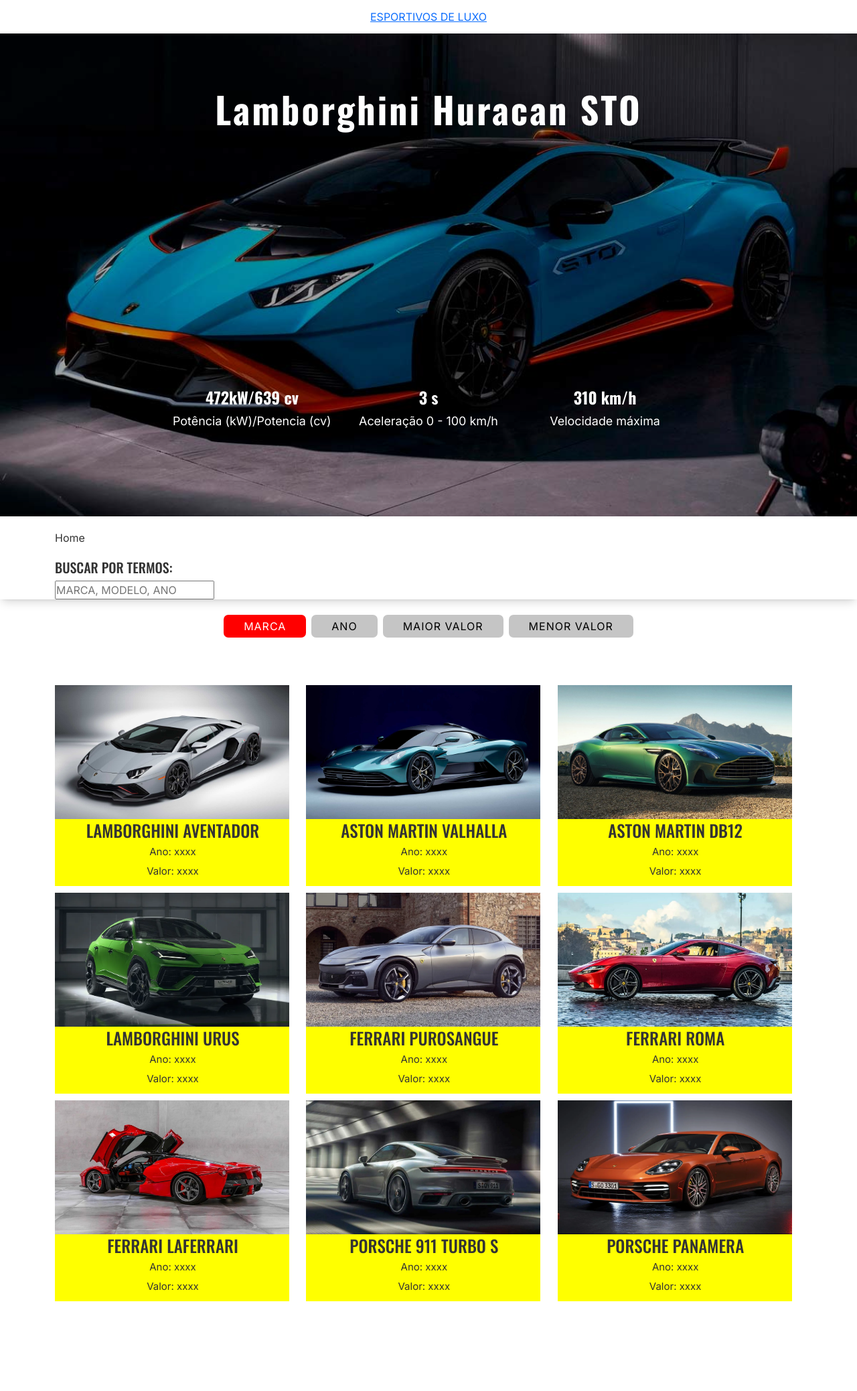
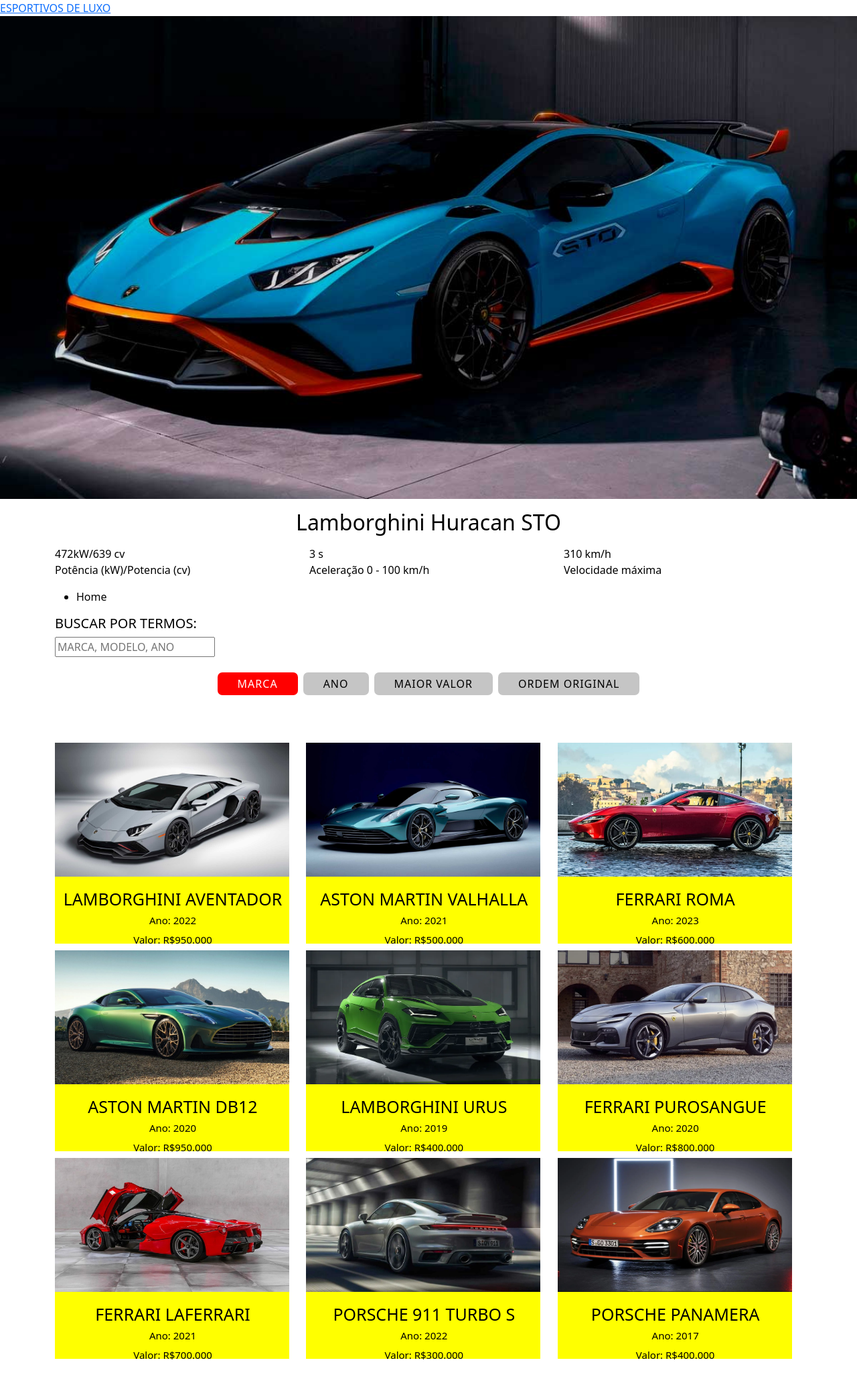
Before and after one commit to Nfinotti7/lp-porsche, a PHP site: page /catalogo.php in a window 1280 px wide. Shown: the whole page at 67% size. Before the commit the page ends 1943 px from the top, so only its background shows below. Run offline with PHP 8.4, Linux system fonts and the light colour scheme; data that the repository does not hold is empty; some libraries are stand-ins or nearby versions.

Commit message:
11:36 19-09-23

```diff
--- a/catalogo.php
+++ b/catalogo.php
@@ -21,19 +21,18 @@
      <link rel="stylesheet" href="./assets/photoswipe/photoswipe.css" />
      <link rel="stylesheet" href="./assets/glidejs/glide.theme.min.css" />
      <link rel="stylesheet" href="./assets/lity/lity.min.css" />
-    <link rel="stylesheet" href="style.css" />
      <link rel="stylesheet" href="style-catalogo.css" />
 
-
+     <script defer src="./assets/jquery.min.js"></script>
      <script defer src="https://www.google.com/recaptcha/api.js"></script>
      <script defer src="//cdn.jsdelivr.net/npm/sweetalert2@11"></script>
 
      <script defer src="./assets/bootstrap/js/bootstrap.min.js"></script>
-    <script defer src="./assets/jquery.min.js"></script>
      <script defer src="./assets/lax.min.js"></script>
      <script defer src="./assets/glidejs/glide.min.js"></script>
      <script defer src="./assets/lity/lity.min.js"></script>
-    <script defer src="script.js" type="module"></script>
+     <script src="./node_modules/isotope-layout/dist/isotope.pkgd.min.js"></script>
+     <script defer src="script-ctlg.js" type="module"></script>
      <!-- Google tag (gtag.js) -->
      <script async src="https://www.googletagmanager.com/gtag/js?id=G-SBE0R83WT7"></script>
      <script>
@@ -46,10 +45,6 @@
 
      gtag("config", "G-SBE0R83WT7");
      </script>
-    <script src="/path/to/isotope.pkgd.min.js"></script>
-    <script src="https://unpkg.com/isotope-layout@3/dist/isotope.pkgd.js"></script>
-<!-- or -->
-<script src="https://unpkg.com/isotope-layout@3/dist/isotope.pkgd.min.js"></script>
  </head>
  <header class="hdr-catalogo">
      <div>
@@ -83,15 +78,15 @@
                  <div class="banner__content--texts">
                      <div class="row">
                          <div class="col-6 col-md-6 col-lg-4">
-                            <h3>472kW/639 cv</h3>
+                             <h3 class="marca"></h3>472kW/639 cv</h3>
                              <p>Potência (kW)/Potencia (cv)</p>
                          </div>
                          <div class="col-6 col-md-6 col-lg-4">
-                            <h3>3 s</h3>
+                             <h3 class="marca"></h3>3 s</h3>
                              <p>Aceleração 0 - 100 km/h</p>
                          </div>
                          <div class="col-6 col-md-6 col-lg-4">
-                            <h3>310 km/h</h3>
+                             <h3 class="marca"></h3>310 km/h</h3>
                              <p>Velocidade máxima</p>
                          </div>
                      </div>
@@ -105,98 +100,101 @@
                  <ul class="nav-menu">
                      <li class="nav-item">Home</li>
                  </ul>
-                <h5>BUSCAR POR TERMOS:</h5><input type="text" name="search" placeholder="MARCA, MODELO, ANO">
+                 <h5>BUSCAR POR TERMOS:</h5><input type="text" id="searchbar" name="searchbar"
+                     placeholder="MARCA, MODELO, ANO" onkeyup="search()">
              </nav>
          </div>
      </section>
 
      <section id="catalogo-bd">
-        <div class="btn-section">
-            <button class="button active" data-filter=".marca">Marca</button>
-            <button class="button" data-filter=".ano">Ano</button>
-            <button class="button" data-filter=".maiorvalor">Maior valor</button>
-            <button class="button" data-filter=".menorvalor">Menor valor</button>
+         <div class="sorts" class="button-group" id="sorts">
+             <button class="button active" data-sort-by="marca">Marca</button>
+             <button class="button" data-sort-by="year">Ano</button>
+             <button class="button" data-sort-by="preco">Maior valor</button>
+             <button class="button" data-sort-by="original-order">Ordem original</button>
          </div>
          <div class="container">
-            <div class="ctlg-car">
+             <div class="grid">
+                 <div class="box-item" data-category="lambo">
                      <figure><img src="./public/imglamb.jpg" alt=""></figure>
-                <h3>LAMBORGHINI AVENTADOR</h3>
-                <p>Ano: xxxx</p>
-                <p>Valor: xxxx</p>
+                     <h3 class="marca">LAMBORGHINI AVENTADOR</h3>
+                     <p class="year">Ano: 2022</p>
+                     <p class="preco">Valor: R$950.000</p>
                      <div class="overlay">
                          <a href="#">Saiba mais</a>
                      </div>
                  </div>
-            <div class="ctlg-car">
+                 <div class="box-item" data-category="aston">
                      <figure><img src="./public/AMvalhalla.jpg" alt=""></figure>
-                <h3>ASTON MARTIN VALHALLA</h3>
-                <p>Ano: xxxx</p>
-                <p>Valor: xxxx</p>
+                     <h3 class="marca">ASTON MARTIN VALHALLA</h3>
+                     <p class="year">Ano: 2021</p>
+                     <p class="preco">Valor: R$500.000</p>
                      <div class="overlay">
                          <a href="#">Saiba mais</a>
                      </div>
                  </div>
-            <div class="ctlg-car">
-                <figure><img src="./public/AMdb12.jpg" alt=""></figure>
-                <h3>ASTON MARTIN DB12</h3>
-                <p>Ano: xxxx</p>
-                <p>Valor: xxxx</p>
+                 <div class="box-item" data-category="ferra">
+                     <figure><img src="./public/FRRroma.jpg" alt=""></figure>
+                     <h3 class="marca">FERRARI ROMA</h3>
+                     <p class="year">Ano: 2023</p>
+                     <p class="preco">Valor: R$600.000</p>
                      <div class="overlay">
                          <a href="#">Saiba mais</a>
                      </div>
                  </div>
-            <div class="ctlg-car">
-                <figure><img src="./public/LBurus.webp" alt=""></figure>
-                <h3>LAMBORGHINI URUS</h3>
-                <p>Ano: xxxx</p>
-                <p>Valor: xxxx</p>
+                 <div class="box-item" data-category="aston">
+                     <figure><img src="./public/AMdb12.jpg" alt=""></figure>
+                     <h3 class="marca">ASTON MARTIN DB12</h3>
+                     <p class="year">Ano: 2020</p>
+                     <p class="preco">Valor: R$950.000</p>
                      <div class="overlay">
                          <a href="#">Saiba mais</a>
                      </div>
                  </div>
-            <div class="ctlg-car">
-                <figure><img src="./public/FRRpurosangue.webp" alt=""></figure>
-                <h3>FERRARI PUROSANGUE</h3>
-                <p>Ano: xxxx</p>
-                <p>Valor: xxxx</p>
+                 <div class="box-item" data-category="lambo">
+                     <figure><img src="./public/LBurus.webp" alt=""></figure>
+                     <h3 class="marca">LAMBORGHINI URUS</h3>
+                     <p class="year">Ano: 2019</p>
+                     <p class="preco">Valor: R$400.000</p>
                      <div class="overlay">
                          <a href="#">Saiba mais</a>
                      </div>
                  </div>
-            <div class="ctlg-car">
-                <figure><img src="./public/FRRroma.jpg" alt=""></figure>
-                <h3>FERRARI ROMA</h3>
-                <p>Ano: xxxx</p>
-                <p>Valor: xxxx</p>
+                 <div class="box-item" data-category="ferra">
+                     <figure><img src="./public/FRRpurosangue.webp" alt=""></figure>
+                     <h3 class="marca">FERRARI PUROSANGUE</h3>
+                     <p class="year">Ano: 2020</p>
+                     <p class="preco">Valor: R$800.000</p>
                      <div class="overlay">
                          <a href="#">Saiba mais</a>
                      </div>
                  </div>
-            <div class="ctlg-car">
+                 <div class="box-item" data-category="ferra">
                      <figure><img src="./public/FRRlaferrari.jpg" alt=""></figure>
-                <h3>FERRARI LAFERRARI</h3>
-                <p>Ano: xxxx</p>
-                <p>Valor: xxxx</p>
+                     <h3 class="marca">FERRARI LAFERRARI</h3>
+                     <p class="year">Ano: 2021</p>
+                     <p class="preco">Valor: R$700.000</p>
                      <div class="overlay">
                          <a href="#">Saiba mais</a>
                      </div>
                  </div>
-            <div class="ctlg-car">
+                 <div class="box-item" data-category="pors">
                      <figure><img src="./public/PRSC911turbos.webp" alt=""></figure>
-                <h3>PORSCHE 911 TURBO S</h3>
-                <p>Ano: xxxx</p>
-                <p>Valor: xxxx</p>
+                     <h3 class="marca">PORSCHE 911 TURBO S</h3>
+                     <p class="year">Ano: 2022</p>
+                     <p class="preco">Valor: R$300.000</p>
                      <div class="overlay">
                          <a href="#">Saiba mais</a>
                      </div>
                  </div>
-            <div class="ctlg-car">
+                 <div class="box-item" data-category="pors">
                      <figure><img src="./public/PRSCpanamera.webp" alt=""></figure>
-                <h3>PORSCHE PANAMERA</h3>
-                <p>Ano: xxxx</p>
-                <p>Valor: xxxx</p>
+                     <h3 class="marca">PORSCHE PANAMERA</h3>
+                     <p class="year">Ano: 2017</p>
+                     <p class="preco">Valor: R$400.000</p>
                      <div class="overlay">
                          <a href="#">Saiba mais</a>
+                     </div>
                  </div>
              </div>
          </div>
--- a/package.json
+++ b/package.json
@@ -1,5 +1,6 @@
 {
   "dependencies": {
-    "isotope-layout": "^3.0.6"
+    "isotope-layout": "^3.0.6",
+    "vanilla-javascript": "^1.1.1"
   }
 }
--- /dev/null
+++ b/script-ctlg.js
@@ -0,0 +1,26 @@
+("use strict");
+
+const buttons = document.querySelectorAll(".sorts .button");
+
+buttons.forEach((option) => {
+  option.addEventListener("click", () => {
+    document.querySelector("button.active").classList.remove("active");
+    option.classList.add("active");
+  });
+});
+$(document).ready(function () {
+  var $grid = $(".grid").isotope({
+    itemSelector: ".box-item",
+    layoutMode: "fitRows",
+    getSortData: {
+      marca: ".marca",
+      ano: ".year",
+      preco: ".preco",
+    },
+  });
+
+  $("#sorts").on("click", "button", function () {
+    var sortByValue = $(this).attr("data-sort-by");
+    $grid.isotope({ sortBy: sortByValue });
+  });
+});
--- a/style-catalogo.css
+++ b/style-catalogo.css
@@ -4,7 +4,7 @@ body {
   max-width: 1920px;
   margin: 0 auto;
 }
-#catalogo-bd .btn-section {
+#catalogo-bd .sorts {
   display: flex;
   align-items: center;
   justify-content: center;
@@ -12,7 +12,7 @@ body {
   height: 80px;
   margin-bottom: 2rem;
 }
-#catalogo-bd .btn-section .button {
+#catalogo-bd .sorts .button {
   padding: 5px 30px;
   margin: 4px;
   background-color: rgb(197, 197, 197);
@@ -24,17 +24,17 @@ body {
   cursor: pointer;
   transition: all 0.4s;
 }
-#catalogo-bd .btn-section .button.active {
+#catalogo-bd .sorts .button.active {
   background: red;
   color: white;
 }
 
-#catalogo-bd .btn-section .button:hover {
+#catalogo-bd .sorts .button:hover {
   background: red;
   color: white;
 }
 
-#catalogo-bd .container {
+#catalogo-bd .container .grid {
   display: grid;
   grid-template-columns: repeat(3, 1fr);
   box-sizing: border-box;
@@ -43,7 +43,7 @@ body {
   margin-top: 3rem;
   margin-bottom: 3rem;
 }
-#catalogo-bd .container .ctlg-car {
+#catalogo-bd .container .grid .box-item {
   background: yellow;
   width: 350px;
   height: 300px;
@@ -52,30 +52,30 @@ body {
   position: relative;
 }
 
-#catalogo-bd .ctlg-car img {
+#catalogo-bd .grid .box-item img {
   width: 100%;
   height: 200px;
 }
 
-#catalogo-bd .ctlg-car:hover {
+#catalogo-bd .grid .box-item:hover {
   transform: scale(1.03);
 }
 
-#catalogo-bd .ctlg-car h3 {
+#catalogo-bd .grid .box-item h3 {
   padding: 2px;
   margin: 0px 0px 2px 2px;
   text-align: center;
   font-size: 25px;
 }
 
-#catalogo-bd .ctlg-car p {
+#catalogo-bd .grid .box-item p {
   padding: 2px;
   margin: 0px 0px 2px 2px;
   text-align: center;
   font-size: 15px;
 }
 
-#catalogo-bd .ctlg-car .overlay {
+#catalogo-bd .grid .box-item .overlay {
   width: 100%;
   height: 100%;
   top: 0;
@@ -89,12 +89,12 @@ body {
   opacity: 0;
 }
 
-#catalogo-bd .ctlg-car:hover .overlay {
+#catalogo-bd .grid .box-item:hover .overlay {
   background-color: #000;
   opacity: 0.5;
 }
 
-.overlay a {
+.grid .overlay a {
   display: inline-block;
   padding: 8px 16px;
   border: 2px solid #ffffff;
@@ -105,7 +105,7 @@ body {
   transition: 0.3s ease-in-out;
 }
 
-.overlay a:hover {
+.grid .overlay a:hover {
   background-color: #ffffff;
   color: #000;
 }
```
Also changed, not shown: script.js (+0 -16 lines), package-lock.json. Lines whose indentation alone changed are shown as unchanged.
